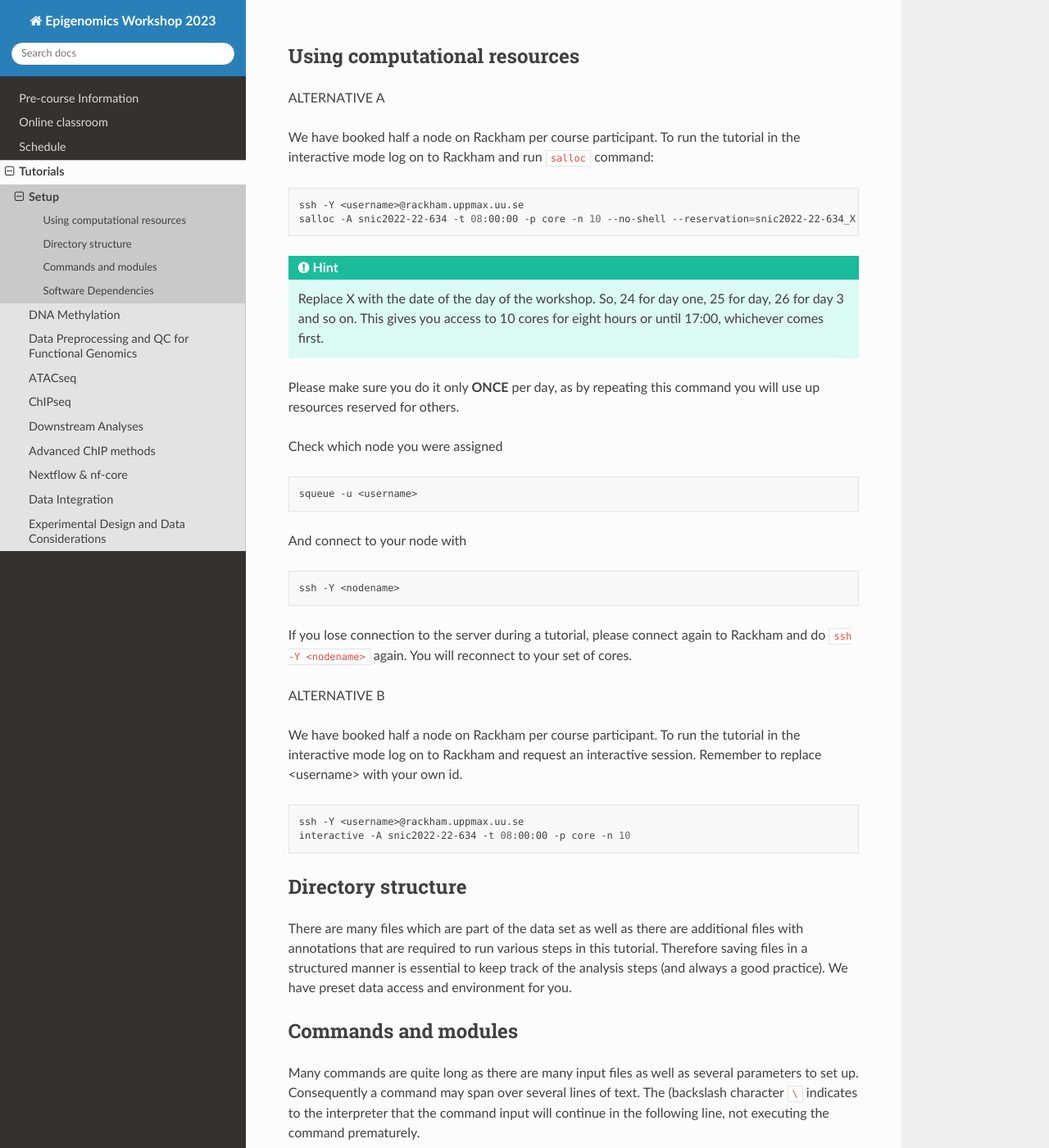
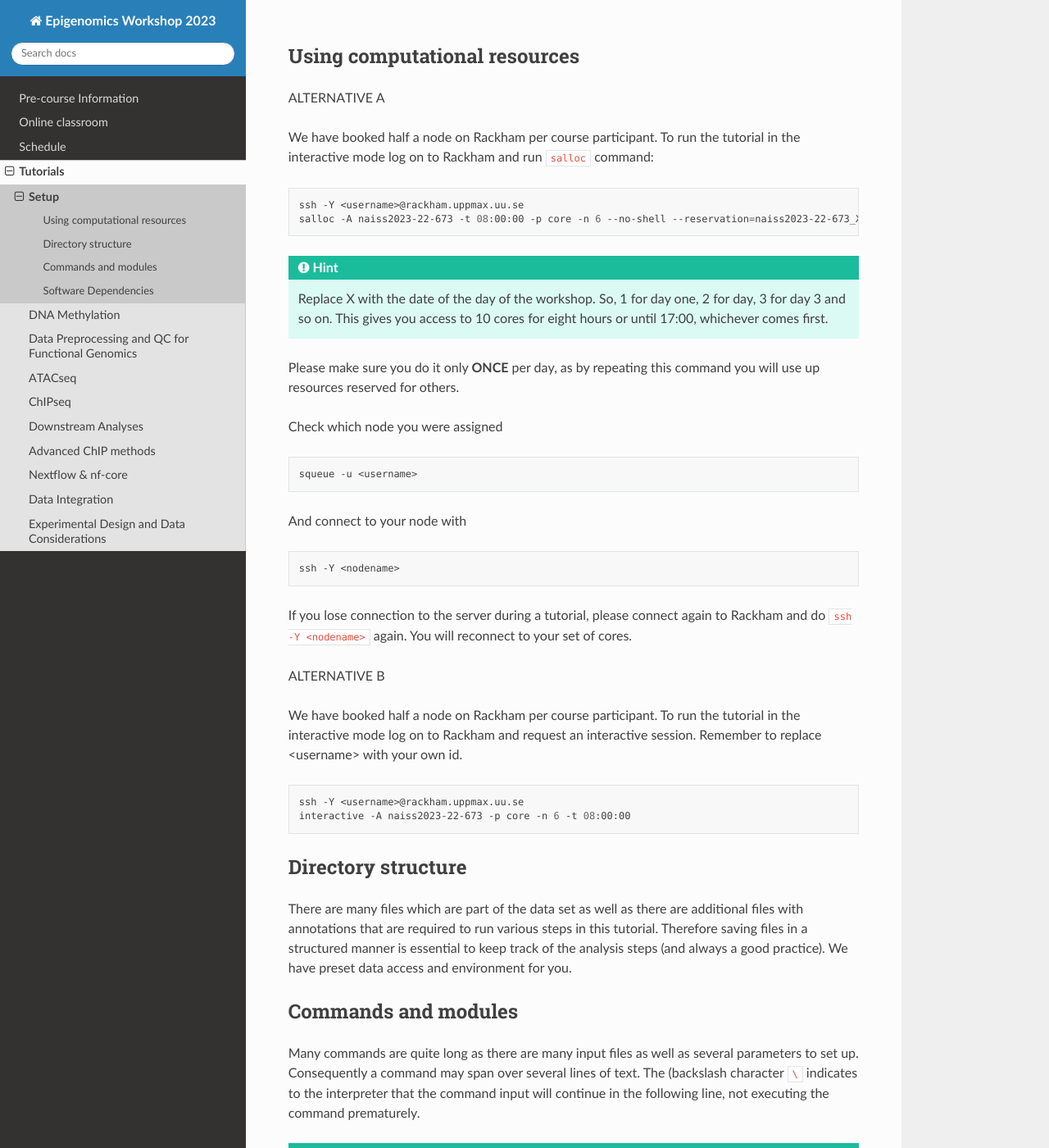
Before and after one commit to NBISweden/workshop-epigenomics-RTDs, a Sphinx documentation site: the page built from docs/content/tutorials/setup/lab-setup.rst, in a window 1280 px wide and 1400 px high, scrolled down 372 px. Shown: the whole window at 82% size. Built offline with Sphinx 7.4.7 and the Read the Docs theme 2.0.0, drawn with Linux system fonts in a browser that asks for light colours.

Commit message:
update lab setup

```diff
--- a/docs/content/tutorials/setup/lab-setup.rst
+++ b/docs/content/tutorials/setup/lab-setup.rst
@@ -36,12 +36,12 @@ We have booked half a node on Rackham per course participant. To run the tutoria
 .. code-block:: bash
 
 	ssh -Y <username>@rackham.uppmax.uu.se
-	salloc -A snic2022-22-634 -t 08:00:00 -p core -n 10 --no-shell --reservation=snic2022-22-634_X
+	salloc -A naiss2023-22-673 -t 08:00:00 -p core -n 6 --no-shell --reservation=naiss2023-22-673_X
 
 
 .. HINT::
 
-	Replace X with the date of the day of the workshop. So, 24 for day one, 25 for day, 26 for day 3 and so on. This gives you access to 10 cores for eight hours or until 17:00, whichever comes first.
+	Replace X with the date of the day of the workshop. So, 1 for day one, 2 for day, 3 for day 3 and so on. This gives you access to 10 cores for eight hours or until 17:00, whichever comes first.
 
 
 Please make sure you do it only **ONCE** per day, as by repeating this command you will use up resources reserved for others.
@@ -67,7 +67,7 @@ We have booked half a node on Rackham per course participant. To run the tutoria
 .. code-block:: bash
 
 	ssh -Y <username>@rackham.uppmax.uu.se
-	interactive -A snic2022-22-634 -t 08:00:00 -p core -n 10
+	interactive -A naiss2023-22-673 -p core -n 6 -t 08:00:00
 
 
 Directory structure
```
